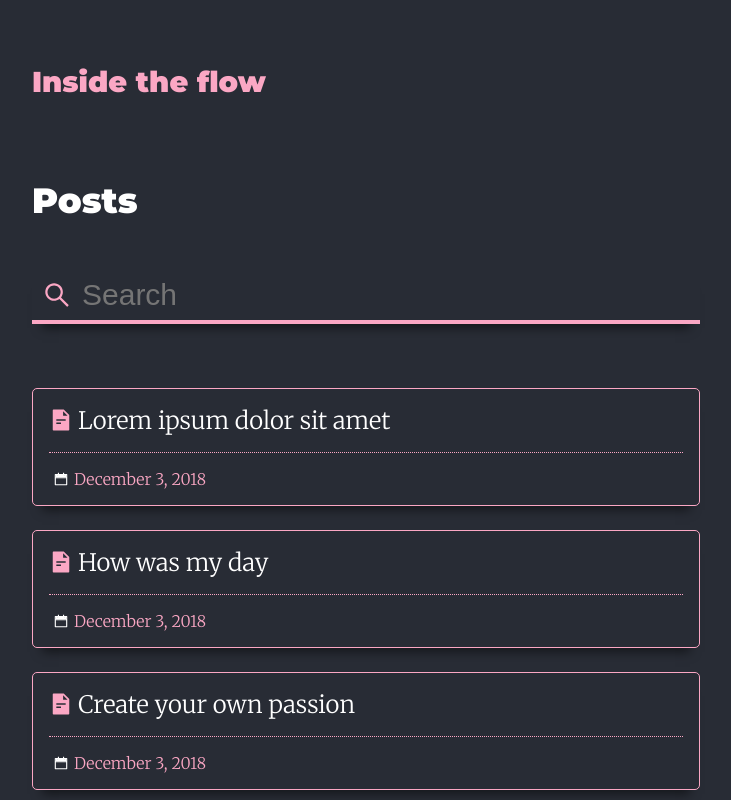
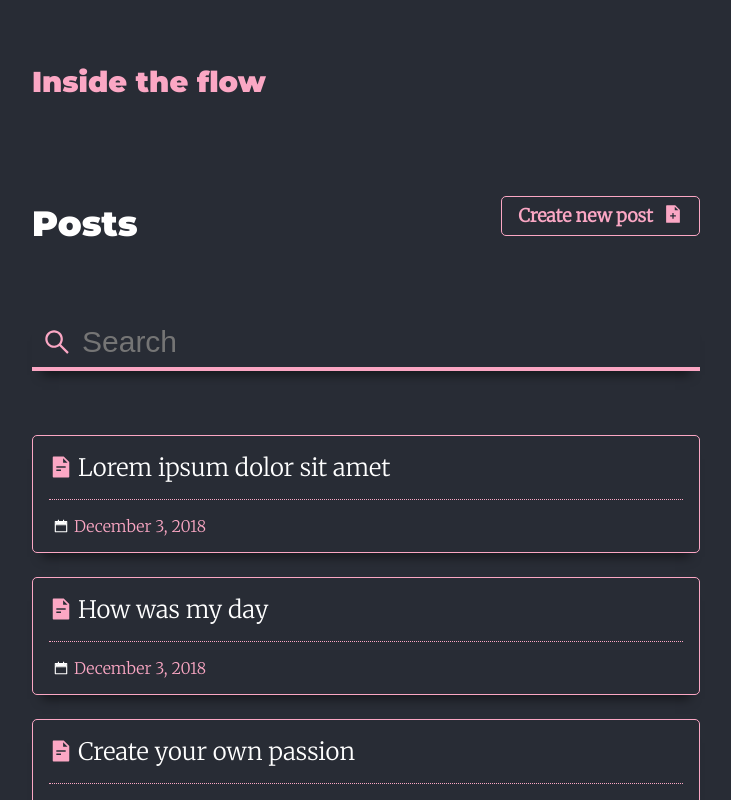
Before and after one commit to Vasylkivskyi/my-blog-frontend, a React (Create React App) app: page /admin/posts in a window 1280 px wide. Shown: the top 800 px of the page, without its empty margins (274-1005 px from the left). Built offline with nearby package versions, Linux system fonts and the light colour scheme; no server answers.

Commit message:
make create post page

```diff
--- a/src/App.tsx
+++ b/src/App.tsx
@@ -10,6 +10,7 @@ import ScrollToTop from './components/scrollToTop/ScrollToTop';
 import Register from './containers/register/Register';
 import AdminHomepage from './containers/Admin/adminHomepage/AdminHomepage';
 import AdminPosts from './containers/Admin/posts/AdminPosts';
+import NewPost from './containers/Admin/newPost/NewPost';
 
 const App: React.FC = () => (
   <Router>
@@ -28,6 +29,7 @@ const App: React.FC = () => (
           <Route path="/register" exact component={Register} />
           <Route path="/admin" exact component={AdminHomepage} />
           <Route path="/admin/posts" exact component={AdminPosts} />
+          <Route path="/admin/posts/new" exact component={NewPost} />
           <Route path="/:post" component={Post} />
         </Switch>
       </ScrollToTop>
--- /dev/null
+++ b/src/containers/Admin/newPost/NewPost.tsx
@@ -0,0 +1,25 @@
+import React from 'react';
+import './newPost.scss';
+import { MdSave } from 'react-icons/md';
+
+const NewPost: React.FC = () => {
+  console.log('new post');
+  return (
+    <div className="new-post-container">
+      <h1>New post</h1>
+      <div className="editing">
+        <input type="text" name="title" className="title remove-outline" placeholder="Article title" />
+        <div className="controls">
+          <div />
+        </div>
+        <textarea name="text-area" id="text-area" className="text-area remove-outline" />
+        <div className="btn save">
+Save
+          <MdSave className="icon" />
+        </div>
+      </div>
+    </div>
+  );
+};
+
+export default NewPost;
--- /dev/null
+++ b/src/containers/Admin/newPost/newPost.scss
@@ -0,0 +1,50 @@
+@import '../../../styles/_colors';
+
+.new-post-container {
+  .editing {
+    .title {
+      border: 1px solid $violet;
+      padding: 1rem;
+      width: 100%;
+      background: $background;
+      margin: 1rem 0;
+      color: $white;
+      border-radius: 5px;
+      font-size: 20px;
+    }
+
+    .controls {
+      border: 1px solid $violet;
+      padding: 1rem;
+      width: 100%;
+      margin: 1rem 0;
+      color: $white;
+      border-radius: 5px;
+      font-size: 20px;
+    }
+
+    .text-area {
+      -webkit-box-sizing: border-box;
+      -moz-box-sizing: border-box;
+      box-sizing: border-box;
+      width: 100%;
+      min-height: 400px;
+      background: $background;
+      color: $white;
+      border: 1px solid $violet;
+      border-radius: 5px;
+      padding: 1rem;
+      font-size: 20px;
+      margin: 1rem 0;
+    }
+
+    .save {
+      margin: 1rem 0;
+      width: 160px;
+
+      .icon {
+        margin: 0 0px 3px 10px;
+      }
+    }
+  }
+}
--- a/src/containers/Admin/posts/AdminPosts.tsx
+++ b/src/containers/Admin/posts/AdminPosts.tsx
@@ -1,7 +1,9 @@
 import React, { useState, useEffect } from 'react';
 import './adminPosts.scss';
 import { Link } from 'react-router-dom';
-import { AiFillFileText, AiTwotoneCalendar, AiOutlineSearch } from 'react-icons/ai';
+import {
+  AiFillFileText, AiTwotoneCalendar, AiOutlineSearch, AiFillFileAdd,
+} from 'react-icons/ai';
 import posts from '../../../postMock';
 import { slugify } from '../../../Utils/RoutesHelper';
 
@@ -42,7 +44,15 @@ const AdminPosts: React.FC = () => {
 
   return (
     <div className="admin-posts-container">
-      <h1>Posts</h1>
+      <div className="page-title">
+        <h1>Posts</h1>
+        <Link to="/admin/posts/new" className="link">
+          <div className="btn create-post">
+          Create new post
+            <AiFillFileAdd className="icon" />
+          </div>
+        </Link>
+      </div>
       <div className="search">
         <AiOutlineSearch className="icon" />
         <input
--- a/src/containers/Admin/posts/adminPosts.scss
+++ b/src/containers/Admin/posts/adminPosts.scss
@@ -1,6 +1,26 @@
 @import '../../../styles/_colors';
 
 .admin-posts-container {
+  .page-title {
+    display: flex;
+    justify-content: space-between;
+    align-items: center;
+
+    .link {
+      border: none;
+      .create-post {
+        .icon {
+          font-size: 20px;
+          margin-left: 10px;
+          margin-right: 0;
+          margin-bottom: 3px;
+        }
+
+        height: 40px;
+      }
+    }
+  }
+
   .search {
     margin: 3rem 0;
     margin-bottom: 4rem;
```
